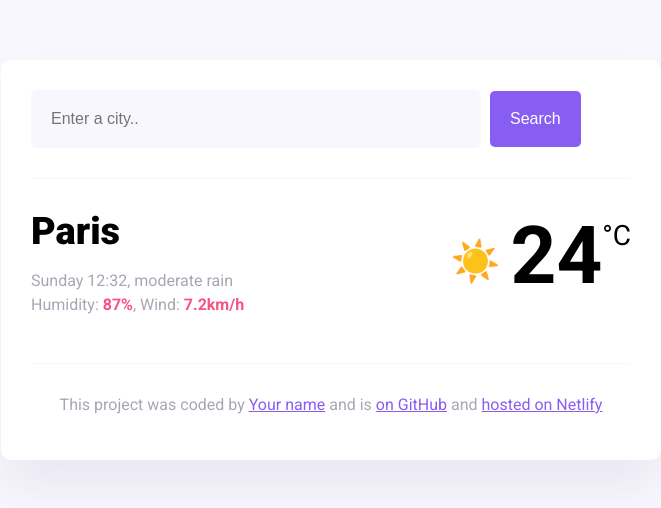
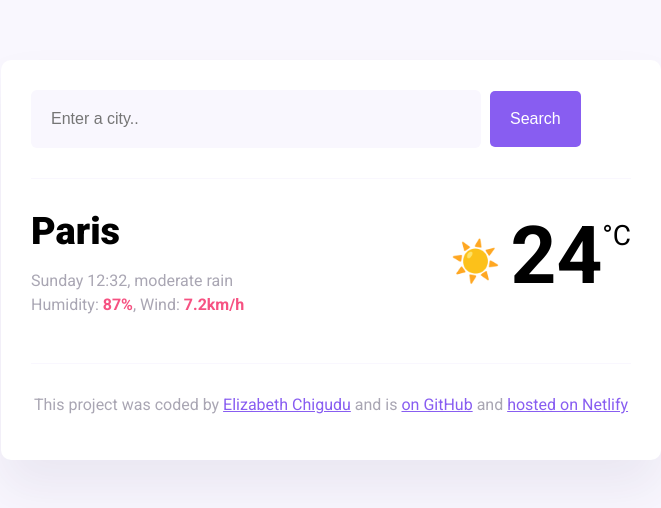
Before and after one commit to CodeLeez/plusWeek6, a plain HTML site: page index.html in a window 1280 px wide. Shown: the whole page, without its empty margins (309-970 px from the left). Drawn offline with nearby package versions, Linux system fonts and the light colour scheme.

Commit message:
Linked my Github & Netlify profiles

```diff
--- a/index.html
+++ b/index.html
@@ -47,8 +47,11 @@
       <footer>
         <p>
           This project was coded by
-          <a href="#" target="_blank">Your name</a> and is
-          <a href="#" target="_blank"> on GitHub</a> and
+          <a href="https://github.com/CodeLeez/plusWeek6" target="_blank"
+            >Elizabeth Chigudu</a
+          >
+          and is
+          <a href="https://github.com/" target="_blank"> on GitHub</a> and
           <a href="#" target="_blank">hosted on Netlify</a>
         </p>
       </footer>
```
